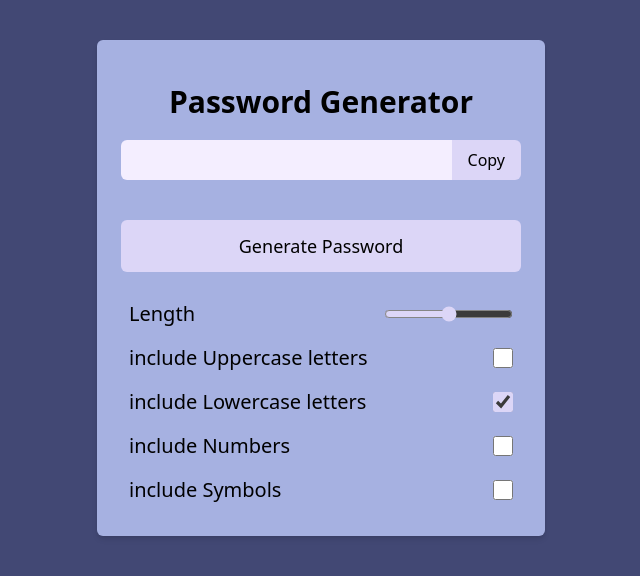
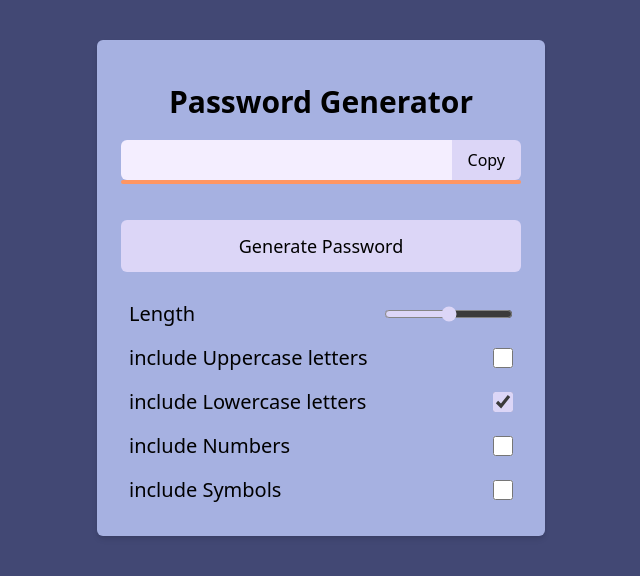
Before and after one commit to AhmedAbozaid9/Password_generator, a React (Create React App) app: page / in a window 1280 px wide. Shown: the top 576 px of the page, without its empty margins (319-959 px from the left). Built offline with nearby package versions, Linux system fonts and the light colour scheme.

Commit message:
testing the bug

```diff
--- a/src/components/Strength.js
+++ b/src/components/Strength.js
@@ -1,14 +1,14 @@
-import React from 'react'
+import React from "react";
 
 import passwordStrength from "../utils/passwordStrength";
 
+function Strength({ strength }) {
+  const colors = { weak: "#ff9662", medium: "#fcae1e", strong: "#77dd76" };
+  const result = passwordStrength(strength);
 
-function Strength({strength}) {
- const result = `bg-${passwordStrength(strength)}`;
-
- return (
-   <div className={`${result} w-full absolute top-full rounded-md h-1`}></div>
- );
+  return (
+    <div style={{backgroundColor:colors[result]}} className={`${result} w-full absolute top-full rounded-md h-1`}></div>
+  );
 }
 
-export default Strength
+export default Strength;
--- a/tailwind.config.js
+++ b/tailwind.config.js
@@ -6,9 +6,6 @@ module.exports = {
       primary: "#A6B1E1",
       secondary: "#DCD6F7",
       clicked: "#F4EEFF",
-      weak: "#ff9662",
-      medium: "#fcae1e",
-      strong: "#77dd76",
     },
   },
   plugins: [],
```
